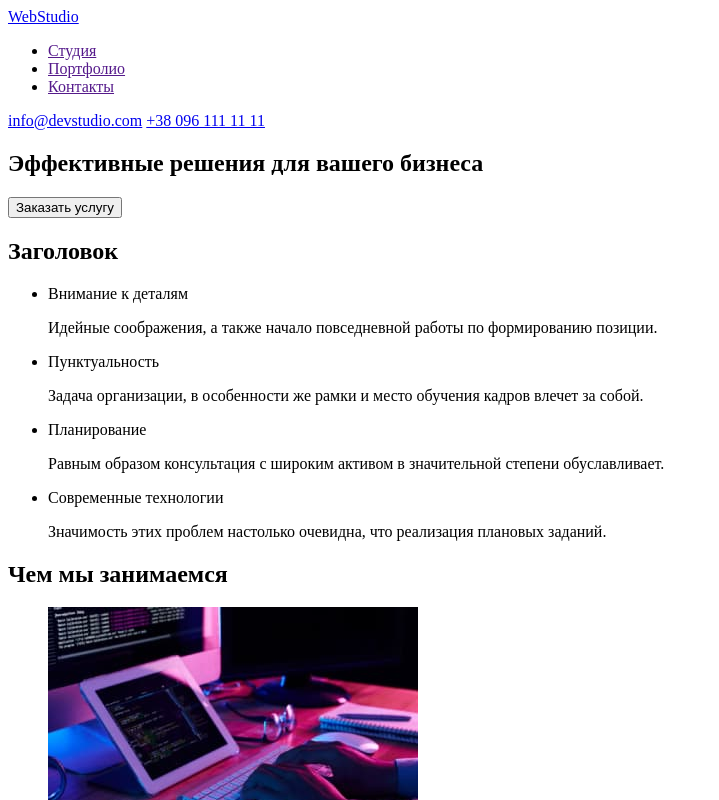
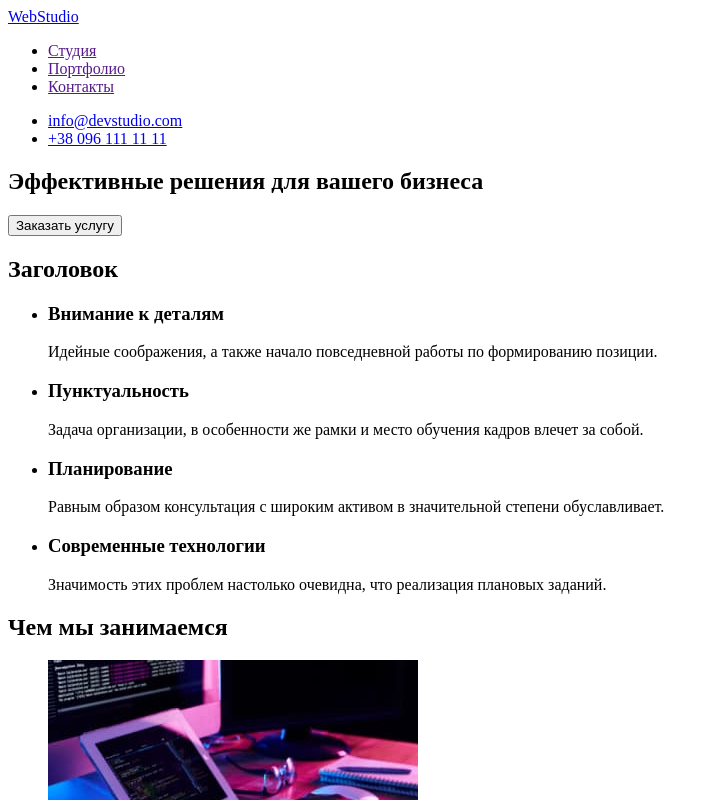
Before and after one commit to iLazorko/goit-markup-hw-01, a plain HTML site: page index.html in a window 1280 px wide. Shown: the top 800 px of the page, without its empty margins (0-719 px from the left). Drawn offline with Linux system fonts and the light colour scheme.

Commit message:
add h3+ul

```diff
--- a/index.html
+++ b/index.html
@@ -6,6 +6,7 @@
     <meta name="viewport" content="width=device-width, initial-scale=1.0" />
     <title>WebStudio</title>
   </head>
+
   <body>
     <header>
       <a href="/">WebStudio</a>
@@ -16,8 +17,10 @@
           <li><a href="">Контакты</a></li>
         </ul>
       </nav>
-      <a href="mailto:info@devstudio.com">info@devstudio.com</a>
-      <a href="tel:+380961111111">+38 096 111 11 11</a>
+      <ul>
+        <li><a href="mailto:info@devstudio.com">info@devstudio.com</a></li>
+        <li><a href="tel:+380961111111">+38 096 111 11 11</a></li>
+      </ul>
     </header>
     <main>
       <section>
@@ -28,23 +31,23 @@
         <h2>Заголовок</h2>
         <ul>
           <li>
-            <p>Внимание к деталям</p>
+            <h3>Внимание к деталям</h3>
             <p>Идейные соображения, а также начало повседневной работы по формированию позиции.</p>
           </li>
           <li>
-            <p>Пунктуальность</p>
+            <h3>Пунктуальность</h3>
             <p>
               Задача организации, в особенности же рамки и место обучения кадров влечет за собой.
             </p>
           </li>
           <li>
-            <p>Планирование</p>
+            <h3>Планирование</h3>
             <p>
               Равным образом консультация с широким активом в значительной степени обуславливает.
             </p>
           </li>
           <li>
-            <p>Современные технологии</p>
+            <h3>Современные технологии</h3>
             <p>Значимость этих проблем настолько очевидна, что реализация плановых заданий.</p>
           </li>
         </ul>
@@ -109,7 +112,14 @@
       <a href="/">WebStudio</a>
       <address>
         <ul>
-          <li>г. Киев, пр-т Леси Украинки, 26</li>
+          <li>
+            <a
+              href="https://goo.gl/maps/ki7X15e7MeTrYLyt8"
+              target="_blank"
+              rel="noopener noreferrer nofollow"
+              >г. Киев, пр-т Леси Украинки, 26</a
+            >
+          </li>
           <li>
             <a href="mailto:info@example.com">info@example.com</a>
           </li>
```
Also changed, not shown: .prettierrc.json (added).
